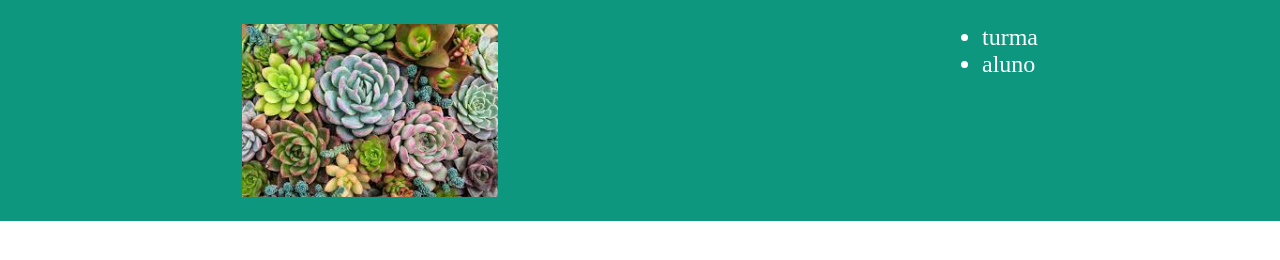
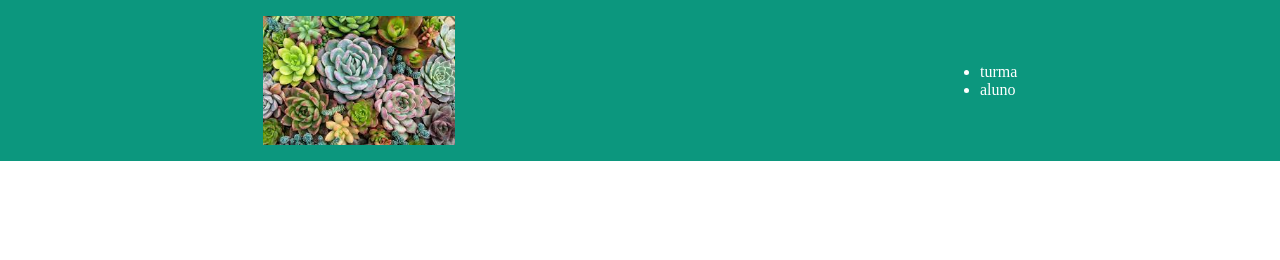
Before and after one commit to Lourdes1903/aula11-04-2023, a plain HTML site: page index.html in a window 1280 px wide. Drawn offline with Linux system fonts and the light colour scheme.

Commit message:
novo 07 04
suculentas

```diff
--- a/index.html
+++ b/index.html
@@ -13,7 +13,7 @@
         <ul class=”cabecalho-lista-item”>
             <li class=”cabecalho-lista-item”>turma</li>
             <li class=”cabecalho-lista-item”>aluno</li>
-        </ul
+        </ul>
     </header>
 </body>
 </html>
--- a/style.css
+++ b/style.css
@@ -1,19 +1,20 @@
 * {
-    margin: 0;
-    padding: 0;
+    margin: 0%;
+    padding: 0%;
 }
 .cabecalho {
     background-color:#0C977E;
     color:white;
     display: flex;
     justify-content: space-around;
-    padding: 24px 0;
-    font-size: 24px;
+    align-items: center;
+    padding: 16px 0;
 }
 .cabecalho-imagem {
-    width: 20%;
+    width: 15%;
 }
-.cabecalho lista item {
+.cabecalho-lista-item {
   display: inline block;
-    margin: 0  16px;
+    margin: 16px;
+    font-size: 48 px;
 }
```
